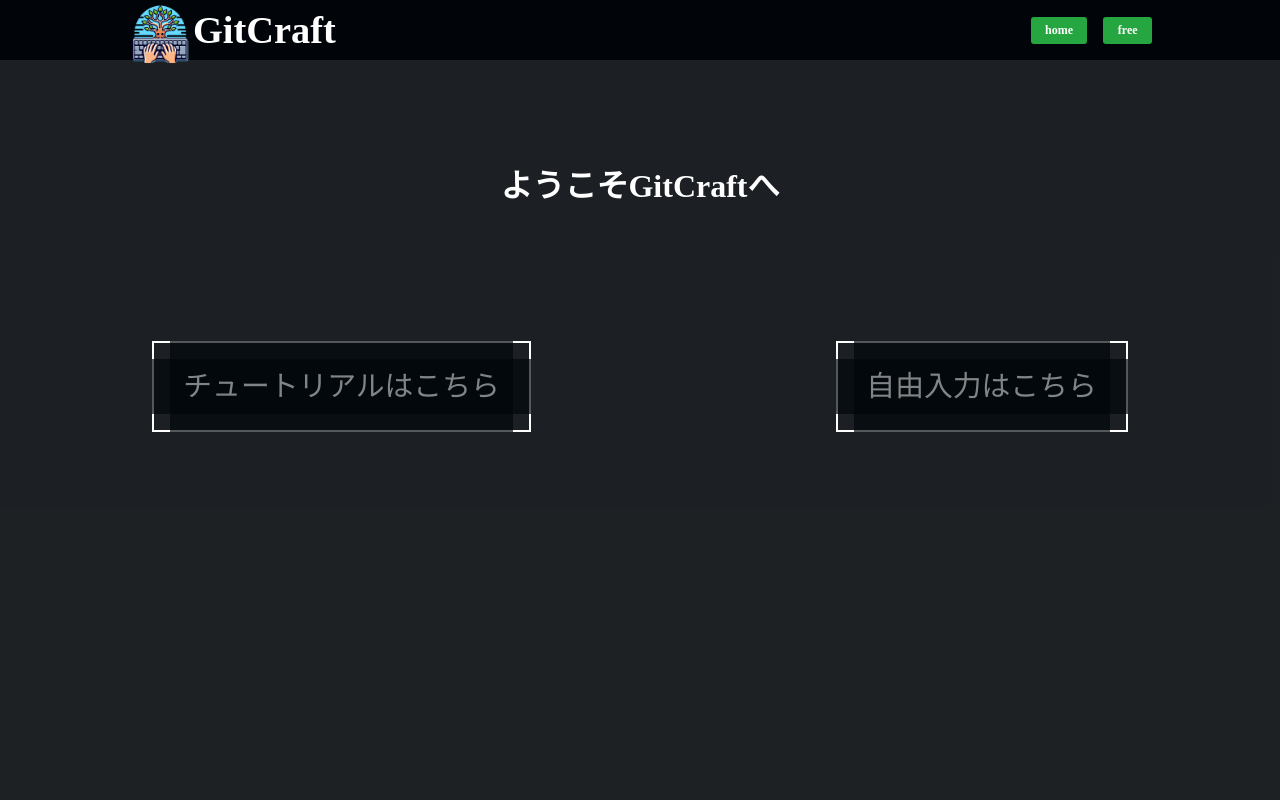
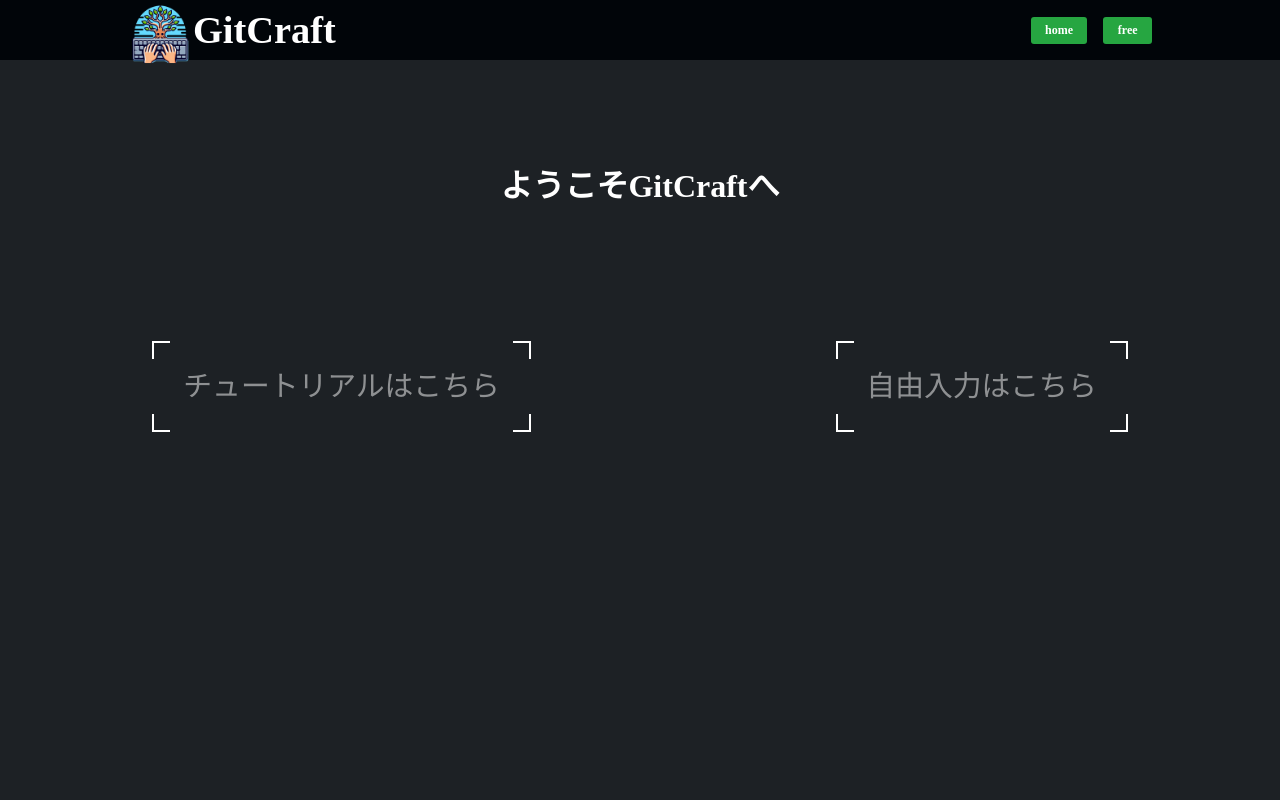
Before and after one commit to yamyam10/SK31, a PHP site: page /index.html in a window 1280 px wide. Run offline with PHP 8.4, Linux system fonts and the light colour scheme; style sheets or scripts are compiled from the project's sources; some web fonts are replaced.

Commit message:
背景を透過で薄くしてるとバグがあったので透過ではない配色に変更

```diff
--- a/git_typing/css/free.scss
+++ b/git_typing/css/free.scss
@@ -5,7 +5,7 @@
 :root {
     --white: #fff;
     --header: #010509;
-    --background: #010509aa;
+    --background: #1D2125;
     --btn: #26a641;
     --btn_hover: #39D353;
     --font-family: "SourceHanCode";
--- a/git_typing/css/header.scss
+++ b/git_typing/css/header.scss
@@ -5,7 +5,7 @@
 :root {
     --white: #fff;
     --header: #010509;
-    --background: #010509aa;
+    --background: #1D2125;
     --btn: #26a641;
     --btn_hover: #39D353;
     --font-family: "SourceHanCode";
--- a/git_typing/css/main.scss
+++ b/git_typing/css/main.scss
@@ -5,7 +5,7 @@
 :root {
     --white: #fff;
     --header: #010509;
-    --background: #010509aa;
+    --background: #1D2125;
     --btn: #26a641;
     --btn_hover: #39D353;
     --font-family: "SourceHanCode";
--- a/git_typing/css/style.scss
+++ b/git_typing/css/style.scss
@@ -5,7 +5,7 @@
 :root {
     --white: #fff;
     --header: #010509;
-    --background: #010509aa;
+    --background: #1D2125;
     --btn: #26a641;
     --btn_hover: #39D353;
     --font-family: "SourceHanCode";
--- a/git_typing/css/tutorial.scss
+++ b/git_typing/css/tutorial.scss
@@ -5,7 +5,7 @@
 :root {
     --white: #fff;
     --header: #010509;
-    --background: #010509aa;
+    --background: #1D2125;
     --btn: #26a641;
     --btn_hover: #39D353;
     --font-family: "SourceHanCode";
```
